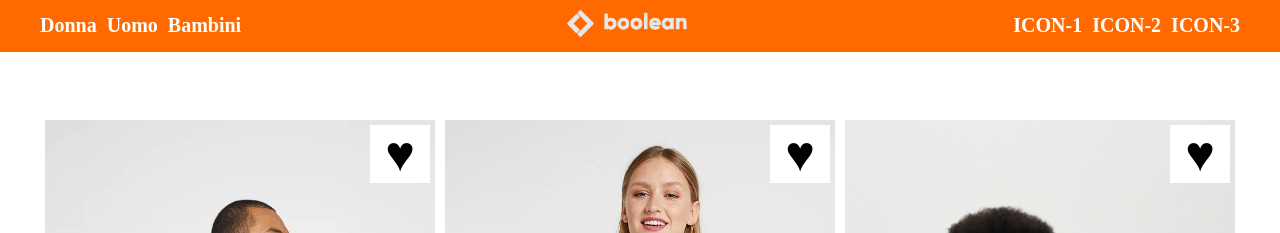
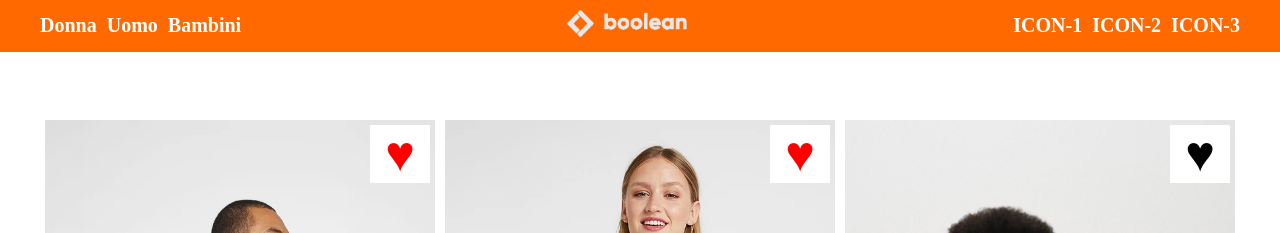
Before and after one commit to CalinCretu/vite-boolando, a Vue app: page / in a window 1280 px wide. Shown: the top 233 px of the page. Built offline with nearby package versions, Linux system fonts and the light colour scheme.

Commit message:
ADD - &hearts_color

```diff
--- a/package.json
+++ b/package.json
@@ -9,6 +9,9 @@
     "preview": "vite preview"
   },
   "dependencies": {
+    "@fortawesome/fontawesome-svg-core": "^6.4.2",
+    "@fortawesome/free-regular-svg-icons": "^6.4.2",
+    "@fortawesome/vue-fontawesome": "^3.0.5",
     "vue": "^3.3.4"
   },
   "devDependencies": {
--- a/src/components/ProductCard.vue
+++ b/src/components/ProductCard.vue
@@ -15,7 +15,7 @@ export default {
     <figure class="card__image">
       <img class="image-main" :src="`/imgs/${prodotto.frontImage}`" alt="">
       <img class="image-hover" :src="`/imgs/${prodotto.backImage}`" alt="">
-      <span class="hearts">&hearts;</span>
+      <span class="hearts" :style="{ color: prodotto.isInFavorites ? 'red' : 'black' }">&hearts;</span>
       <div class="flags">
         <template v-if="prodotto.badges && prodotto.badges.some((badge) => badge.type === 'discount')">
           <span class="flag-red">{{ prodotto.badges.find(badge => badge.type === 'discount').value }}</span>
```
Also changed, not shown: 1 other file (tests, documents, lock files or other folders).
